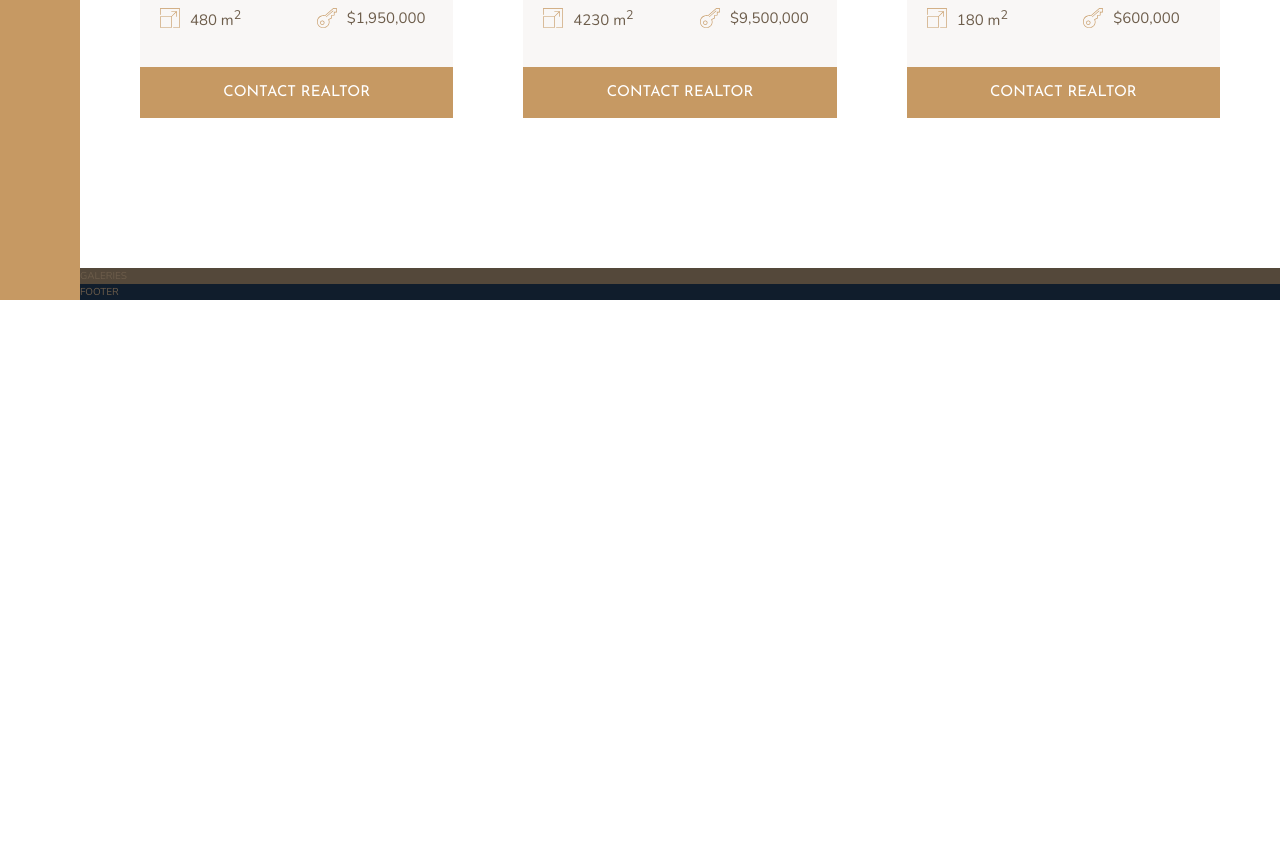
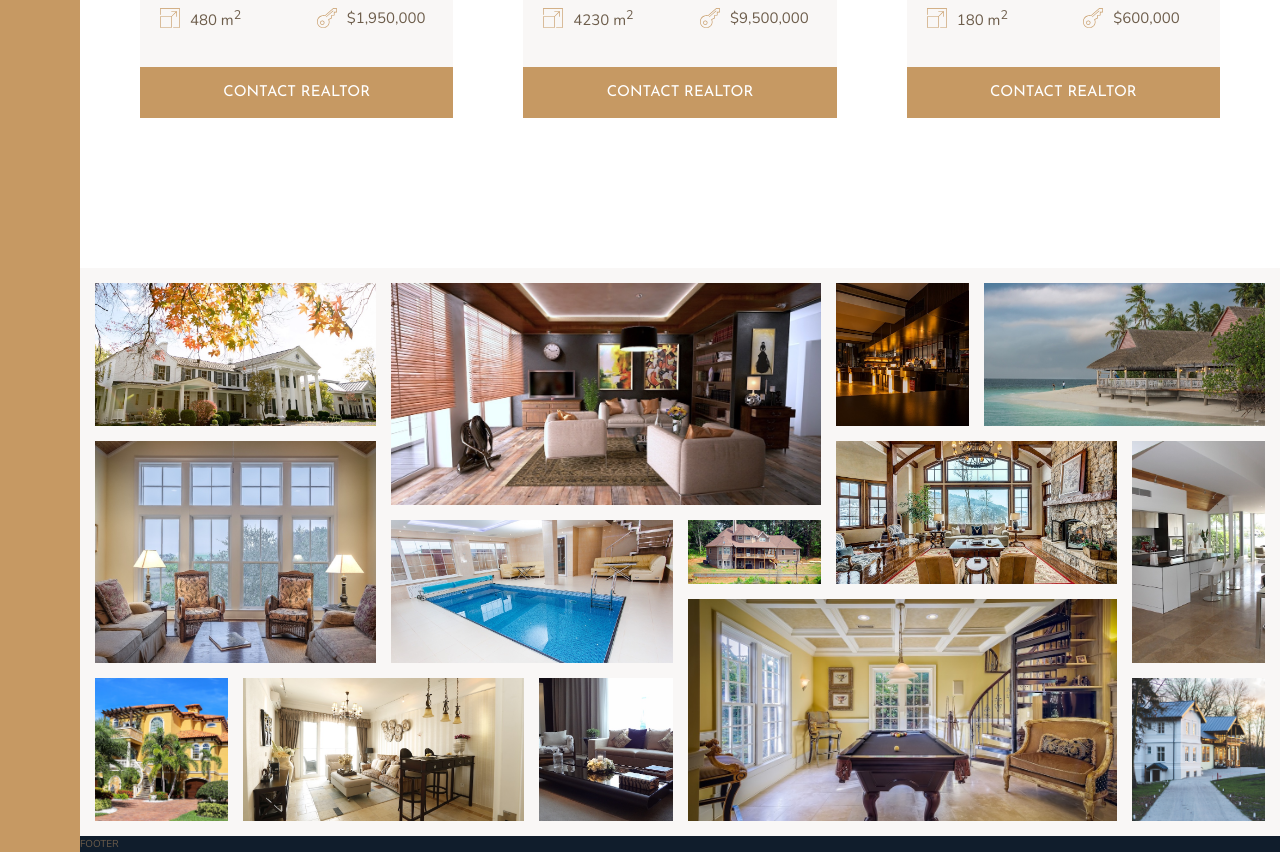
Before and after one commit to caarbelaezg/Nexter, a website: page index.html in a window 1280 px wide. Shown: the part 2886-3738 px from the top of the page. Before the commit the page ends 3186 px from the top, so only its background shows below. Drawn offline with nearby package versions, Linux system fonts and the light colour scheme.

Commit message:
placing 14 images with grids

```diff
--- a/index.html
+++ b/index.html
@@ -287,7 +287,23 @@
             <button class="btn home__btn">Contact realtor</button>
         </div>
     </section>
-    <div class="gallery">GALERIES</div>
+    <section class="gallery">
+        <figure class="gallery__item gallery__item--1"><img src="img/gal-1.jpeg" alt="Gallery image 1" class="gallery__img"></figure>
+        <figure class="gallery__item gallery__item--2"><img src="img/gal-2.jpeg" alt="Gallery image 2" class="gallery__img"></figure>
+        <figure class="gallery__item gallery__item--3"><img src="img/gal-3.jpeg" alt="Gallery image 3" class="gallery__img"></figure>
+        <figure class="gallery__item gallery__item--4"><img src="img/gal-4.jpeg" alt="Gallery image 4" class="gallery__img"></figure>
+        <figure class="gallery__item gallery__item--5"><img src="img/gal-5.jpeg" alt="Gallery image 5" class="gallery__img"></figure>
+        <figure class="gallery__item gallery__item--6"><img src="img/gal-6.jpeg" alt="Gallery image 6" class="gallery__img"></figure>
+        <figure class="gallery__item gallery__item--7"><img src="img/gal-7.jpeg" alt="Gallery image 7" class="gallery__img"></figure>
+        <figure class="gallery__item gallery__item--8"><img src="img/gal-8.jpeg" alt="Gallery image 8" class="gallery__img"></figure>
+        <figure class="gallery__item gallery__item--9"><img src="img/gal-9.jpeg" alt="Gallery image 9" class="gallery__img"></figure>
+        <figure class="gallery__item gallery__item--10"><img src="img/gal-10.jpeg" alt="Gallery image 10" class="gallery__img"></figure>
+        <figure class="gallery__item gallery__item--11"><img src="img/gal-11.jpeg" alt="Gallery image 11" class="gallery__img"></figure>
+        <figure class="gallery__item gallery__item--12"><img src="img/gal-12.jpeg" alt="Gallery image 12" class="gallery__img"></figure>
+        <figure class="gallery__item gallery__item--13"><img src="img/gal-13.jpeg" alt="Gallery image 13" class="gallery__img"></figure>
+        <figure class="gallery__item gallery__item--14"><img src="img/gal-14.jpeg" alt="Gallery image 14" class="gallery__img"></figure>
+    </section>
+
     <div class="footer">FOOTER</div>
   </body>
 </html>
--- a/sass/_gallery.scss
+++ b/sass/_gallery.scss
@@ -1,4 +1,77 @@
 .gallery {
-  background-color: $color-grey-dark-1;
+  background-color: $color-grey-light-1;
   grid-column: full-start/full-end;
+  display: grid;
+  grid-template-columns: repeat(8, 1fr);
+  grid-template-rows: repeat(7, 5vw);
+  grid-gap: 1.5rem;
+  padding: 1.5rem;
+
+  &__item{
+    &--1{
+      grid-row: 1 / span 2;
+      grid-column: 1 / span 2;
+    }
+    &--2{
+      grid-row: 1 / span 3;
+      grid-column: 3 / span 3;
+    }
+    &--3{
+      grid-row: 1 / span 2;
+      grid-column: 6 / 7;
+    }
+    &--4{
+      grid-row: 1 / span 2;
+      grid-column: 7 / -1;
+    }
+    &--5{
+      grid-row: 3 / span 3;
+      grid-column: 1 / span 2;
+    }
+    &--6{
+      grid-row: 4 / span 2;
+      grid-column: 3 / span 2;
+    }
+    &--7{
+      grid-row: 4 / 5;
+      grid-column: 5 / 6;
+    }
+    &--8{
+      grid-row: 3 / span 2;
+      grid-column: 6 / span 2;
+    }
+    &--9{
+      grid-row: 3 / span 3;
+      grid-column: 8 / -1;
+    }
+    &--10{
+      grid-row: 6 / span 2;
+      grid-column: 1 / 2;
+    }
+    &--11{
+      grid-row: 6 / span 2;
+      grid-column: 2 / span 2;
+    }
+    &--12{
+      grid-row: 6 / span 2;
+      grid-column: 4 / 5;
+    }
+    &--13{
+      grid-row: 5 / span 3;
+      grid-column: 5 / span 3;
+    }
+    &--14{
+      grid-row: 6 / span 2;
+      grid-column: 8 / -1;
+    }
+
+
+  }
+
+  &__img{
+    width: 100%;
+    height: 100%;
+    object-fit: cover;
+    display: block;
+  }
 }
```
Also changed, not shown: css/style.css.
